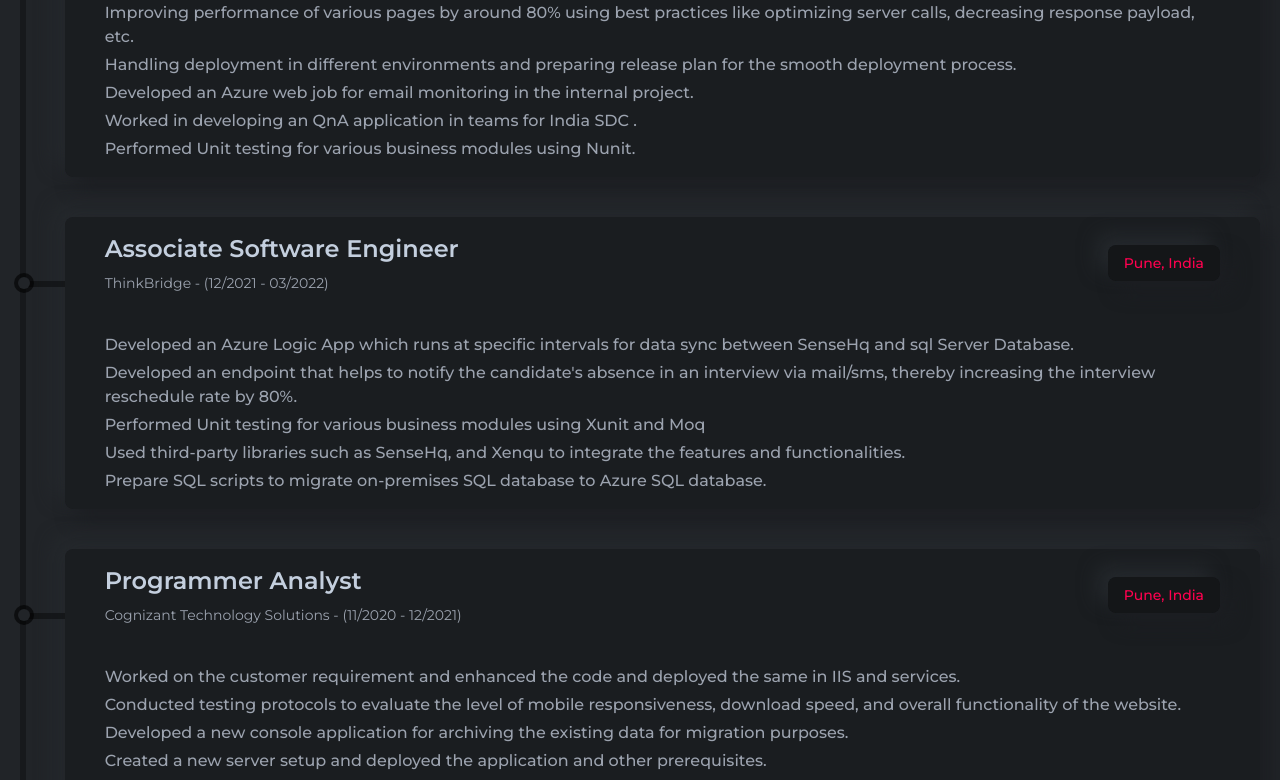
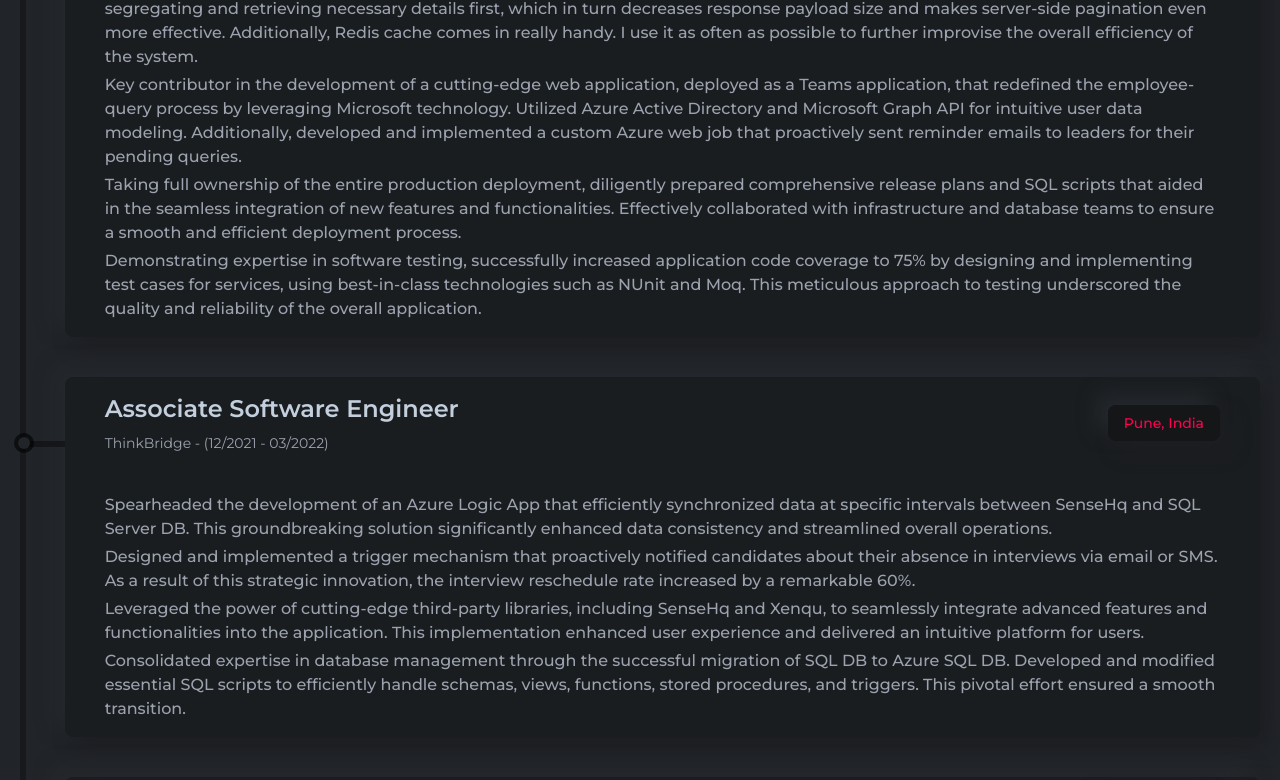
Before and after one commit to Vraj9799/Portfolio, a Next.js app: page / in a window 1280 px wide. Shown: the part 1120-1900 px from the top of the page. Built offline with nearby package versions, Linux system fonts and the light colour scheme.

Commit message:
Update the experience

```diff
--- a/data/index.ts
+++ b/data/index.ts
@@ -53,12 +53,10 @@
     subTitle: "Blackhawk Network - (03/2022 - Present)",
     location: "Bangalore, India",
     description: [
-      "Developed various functionality based on the business requirements.",
-      "Improving performance of various pages by around 80% using best practices like optimizing server calls, decreasing response payload, etc.",
-      "Handling deployment in different environments and preparing release plan for the smooth deployment process.",
-      "Developed an Azure web job for email monitoring in the internal project.",
-      "Worked in developing an QnA application in teams for India SDC .",
-      "Performed Unit testing for various business modules using Nunit.",
+      "As part of my work on performance improvement, I've had great success optimizing server calls through a strategic approach. I focus on segregating and retrieving necessary details first, which in turn decreases response payload size and makes server-side pagination even more effective. Additionally, Redis cache comes in really handy. I use it as often as possible to further improvise the overall efficiency of the system.",
+      "Key contributor in the development of a cutting-edge web application, deployed as a Teams application, that redefined the employee-query process by leveraging Microsoft technology. Utilized Azure Active Directory and Microsoft Graph API for intuitive user data modeling. Additionally, developed and implemented a custom Azure web job that proactively sent reminder emails to leaders for their pending queries.",
+      "Taking full ownership of the entire production deployment, diligently prepared comprehensive release plans and SQL scripts that aided in the seamless integration of new features and functionalities. Effectively collaborated with infrastructure and database teams to ensure a smooth and efficient deployment process.",
+      "Demonstrating expertise in software testing, successfully increased application code coverage to 75% by designing and implementing test cases for services, using best-in-class technologies such as NUnit and Moq. This meticulous approach to testing underscored the quality and reliability of the overall application."
     ],
   },
   {
@@ -67,11 +65,10 @@
     subTitle: "ThinkBridge - (12/2021 - 03/2022)",
     location: "Pune, India",
     description: [
-      "Developed an Azure Logic App which runs at specific intervals for data sync between SenseHq and sql Server Database.",
-      "Developed an endpoint that helps to notify the candidate's absence in an interview via mail/sms, thereby increasing the interview reschedule rate by 80%.",
-      "Performed Unit testing for various business modules using Xunit and Moq",
-      "Used third-party libraries such as SenseHq, and Xenqu to integrate the features and functionalities.",
-      "Prepare SQL scripts to migrate on-premises SQL database to Azure SQL database.",
+      "Spearheaded the development of an Azure Logic App that efficiently synchronized data at specific intervals between SenseHq and SQL Server DB. This groundbreaking solution significantly enhanced data consistency and streamlined overall operations.",
+      "Designed and implemented a trigger mechanism that proactively notified candidates about their absence in interviews via email or SMS. As a result of this strategic innovation, the interview reschedule rate increased by a remarkable 60%.",
+      "Leveraged the power of cutting-edge third-party libraries, including SenseHq and Xenqu, to seamlessly integrate advanced features and functionalities into the application. This implementation enhanced user experience and delivered an intuitive platform for users.",
+      "Consolidated expertise in database management through the successful migration of SQL DB to Azure SQL DB. Developed and modified essential SQL scripts to efficiently handle schemas, views, functions, stored procedures, and triggers. This pivotal effort ensured a smooth transition."
     ],
   },
   {
@@ -80,12 +77,9 @@
     subTitle: "Cognizant Technology Solutions - (11/2020 - 12/2021)",
     location: "Pune, India",
     description: [
-      "Worked on the customer requirement and enhanced the code and deployed the same in IIS and services.",
-      "Conducted testing protocols to evaluate the level of mobile responsiveness, download speed, and overall functionality of the website.",
-      "Developed a new console application for archiving the existing data for migration purposes.",
-      "Created a new server setup and deployed the application and other prerequisites.",
-      "Involved in all team-related activities and provided the solution.",
-      "Prepared project-related documents and manage same for future.",
+      "Developed a robust console application that efficiently fetched records from a SQL database and dynamically generated batches of PDFs using specific templates for individual users. Implemented an automated process to transfer these PDFs to a secure SFTP location, significantly streamlining the downloading process.",
+      "Orchestrated the successful implementation of a load balancer on the UAT environment. Took full responsibility for adding and configuring a new server, installing the application on IIS, and ensuring seamless integration with MSMQ. Conducted rigorous end-to-end testing to guarantee the smooth functioning of the entire application.",
+      "Exhibited outstanding problem-solving skills while working closely with clients to understand their requirements. Accomplished a series of enhancements to existing functionalities, effectively resolving critical bugs and delivering fully customized solutions. Meticulously prepared comprehensive documentation to ensure seamless understanding and ease of future project maintenance."
     ],
   },
 ];
@@ -148,4 +142,4 @@
   "SQL",
 ];
 
-export const resumeLink = "https://drive.google.com/file/d/1G_QHn8gNxqOGChV1g2cam8BN_Fj6a2E1/view?usp=sharing";
+export const resumeLink = process.env.NEXT_PUBLIC_RESUME_LINK;
```
